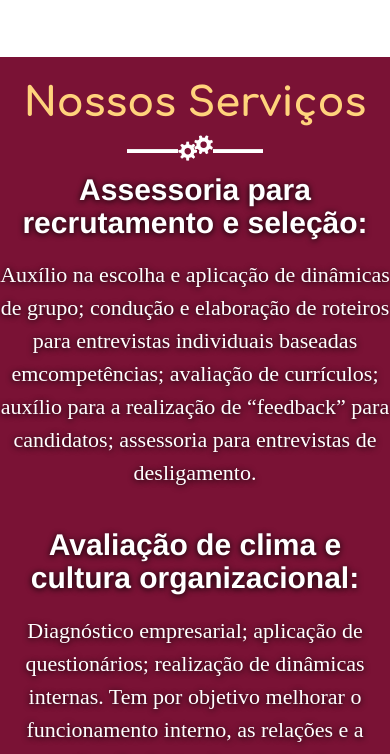
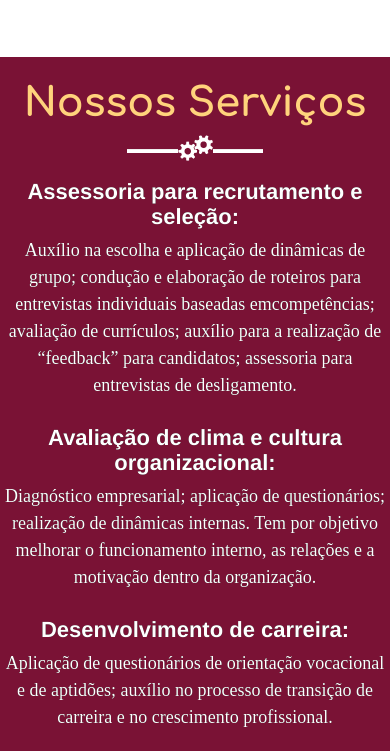
Before and after one commit to ReneGarganoFerrari/Orienta, a plain HTML site: page index.html in a window 390 px wide. Shown: the part 1743-2497 px from the top of the page. Drawn offline with nearby package versions, Linux system fonts and the light colour scheme.

Commit message:
botes e slider again

```diff
--- a/css/style.css
+++ b/css/style.css
@@ -178,9 +178,9 @@ p{
 
 .botaosb{
 	width: 90%;
+	min-width: 120px;
 	font-size: 18px;
 }
-
 
 #empresa{
 	top:150px;
@@ -239,7 +239,7 @@ hr.barrinha{
   	margin-bottom: 35%;
 }
 @media screen and (max-width: 1160px){
-  h3.tittle_slider{
+  .tittle_slider{
     font-size: 30px;
   }
   p.texto_slider{
@@ -259,15 +259,24 @@ hr.barrinha{
 		visibility: hidden;
 		display: none;
 	}
-	.texto_slider{
+	p.texto_slider{
 		margin-bottom: 0px;
 		color: white;
+		text-shadow: 0 0px 0px black;
+		font-size: 18px;
 	}
 	.tittle_slider{
 		color: white;
+		text-shadow: 0 0px 0px black;
+		font-size: 22px;
+		margin-bottom: 2%;
+		padding-top: 2%;
 	}
 	.nossos_servicos{
-		padding-bottom: 1%;
+		padding-bottom: 5%;
+	}
+	#empresa{
+		top: 0px;
 	}
 }
 /* Parceiros */
--- a/index.html
+++ b/index.html
@@ -58,7 +58,7 @@
     </header><!-- Final da secao Inicio -->
 
   	<div class="sobrenos" id="sobrenos">
-	  	<div class="container">
+	  	<div class="container-fluid">
 			<h2 class="sobnos" >Sobre Nós</h2>
 			<img src="Imagens/cerebro.jpg" alt="iconeSobreNos" width="35">
 			<hr class="sob">
```
Lines whose indentation alone changed are shown as unchanged.
